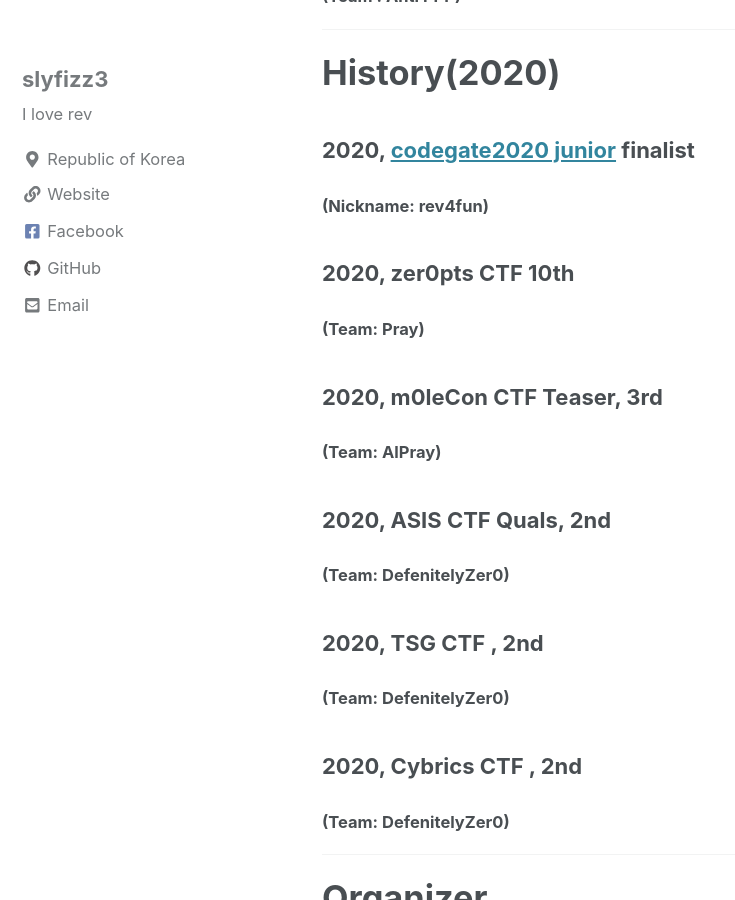
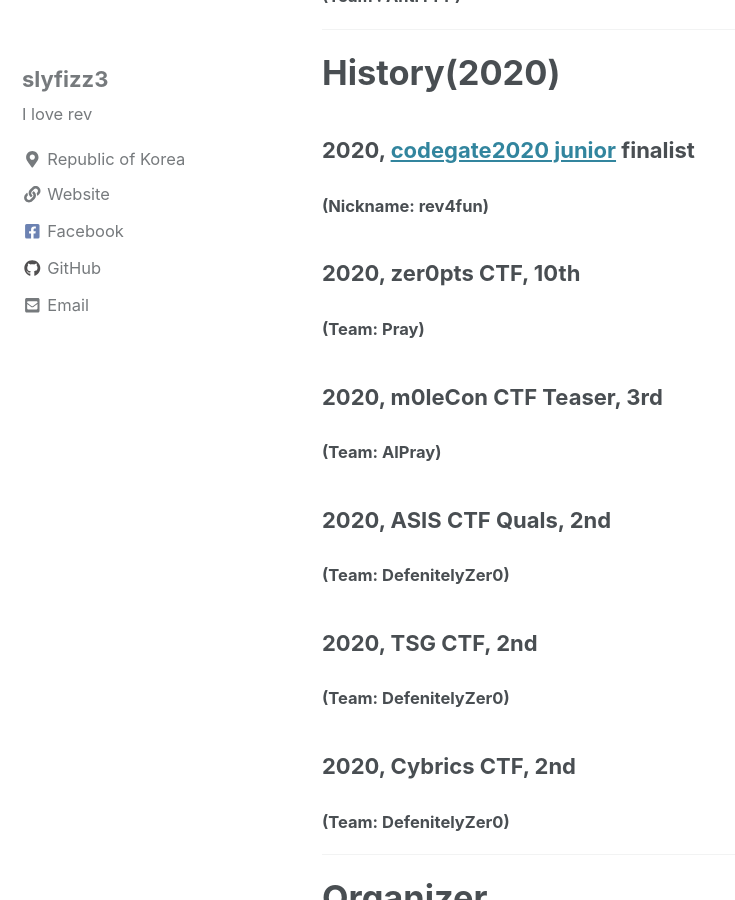
Before and after one commit to slyfizz3/slyfizz3.github.io, a Jekyll site: the page built from _pages/about.md, in a window 1280 px wide and 900 px high, scrolled down 1730 px. Shown: the whole window, without its empty margins (0-735 px from the left). Built offline with Jekyll 4.4.1, drawn with Linux system fonts in a browser that asks for light colours; cached includes are drawn as plain includes; nearby versions of some CDN libraries.

```diff
--- a/_pages/about.md
+++ b/_pages/about.md
@@ -52,15 +52,15 @@ Nickname:slyfizz,rev4fun
 
 ### 2020, [codegate2020 junior](http://codegate.org/) finalist
 #### (Nickname: rev4fun)
-### 2020, zer0pts CTF 10th
+### 2020, zer0pts CTF, 10th
 #### (Team: Pray)
 ### 2020, m0leCon CTF Teaser, 3rd
 #### (Team: AlPray)
 ### 2020, ASIS CTF Quals, 2nd
 #### (Team: DefenitelyZer0)
-### 2020, TSG CTF , 2nd
+### 2020, TSG CTF, 2nd
 #### (Team: DefenitelyZer0)
-### 2020, Cybrics CTF , 2nd
+### 2020, Cybrics CTF, 2nd
 #### (Team: DefenitelyZer0)
 ---
 # Organizer
```
